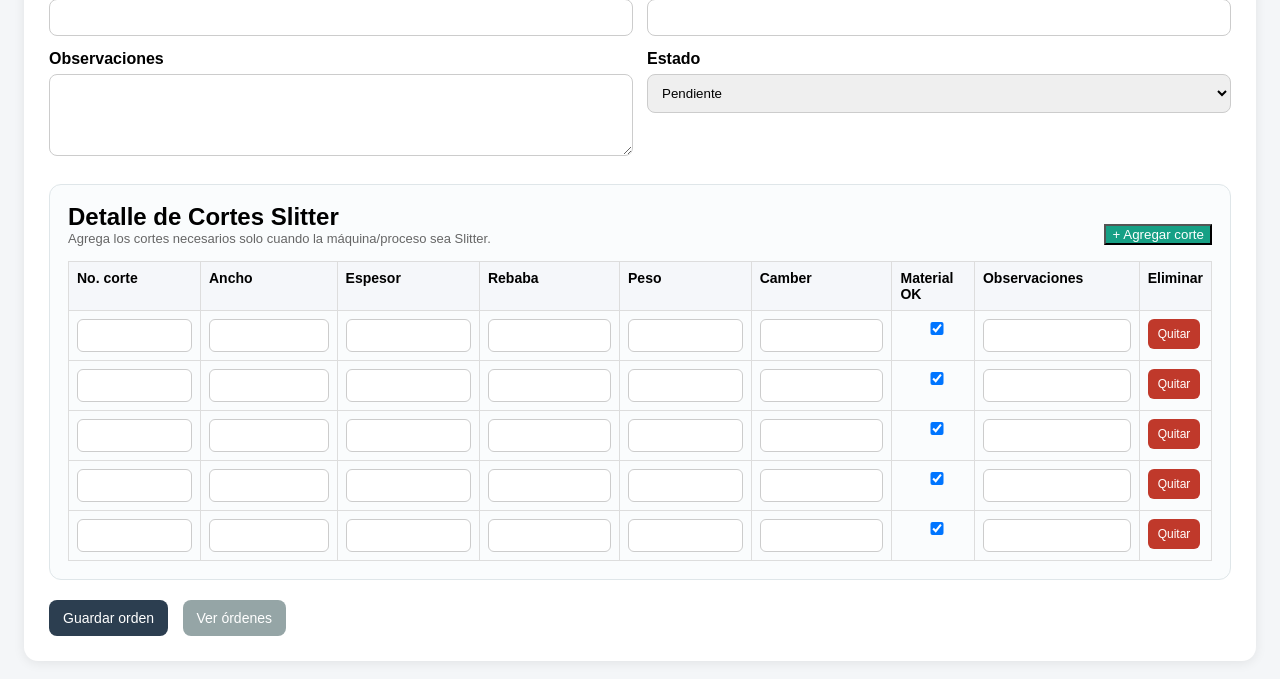
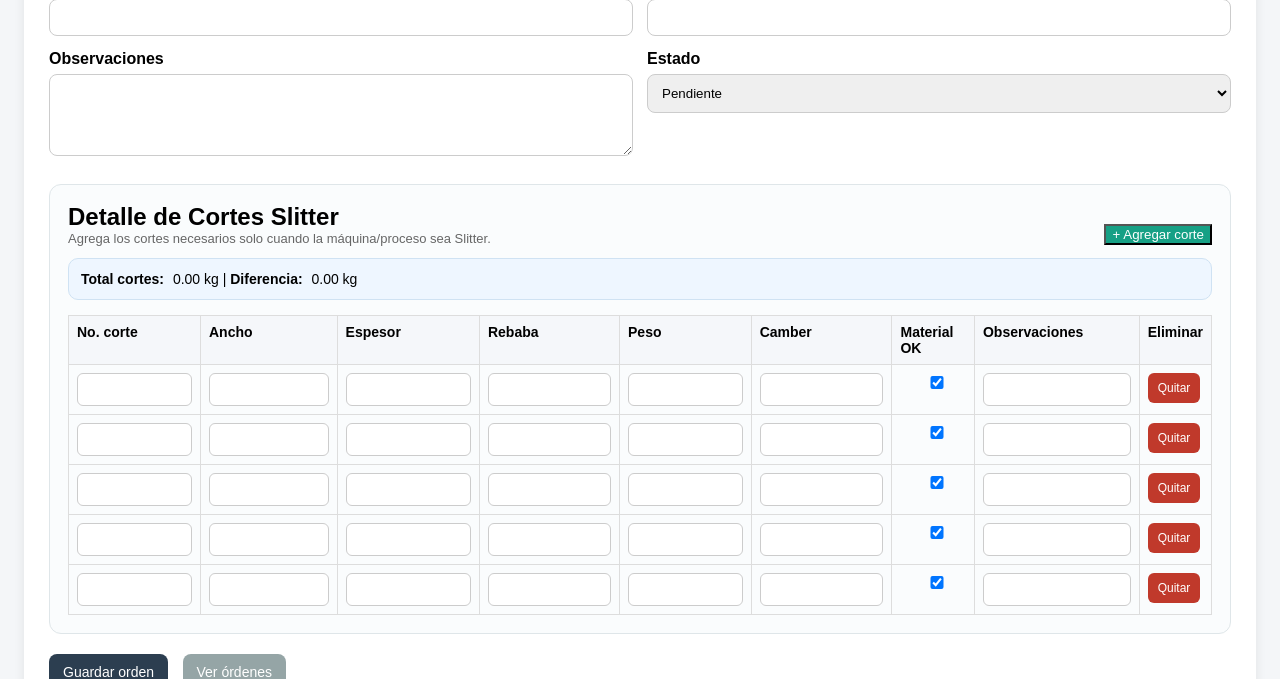
Before and after one commit to maxalejandro31-web/sistema_produccion, a Django app: page /captura/ in a window 1280 px wide. Shown: the part 904-1583 px from the top of the page. Run offline with Django 5.2, Linux system fonts and the light colour scheme; a user stored in the database is signed in; data comes from the database, SQL or seed files in the repository; data that the repository does not hold is empty.

Commit message:
slitter inteligente completo

```diff
--- a/produccion/templates/produccion/captura_orden.html
+++ b/produccion/templates/produccion/captura_orden.html
@@ -155,6 +155,19 @@
         font-size: 13px;
         color: #666;
     }
+
+    .resumen-slitter {
+        margin-bottom: 15px;
+        padding: 12px;
+        background: #eef6ff;
+        border: 1px solid #cfe2f3;
+        border-radius: 10px;
+        font-size: 14px;
+    }
+
+    .resumen-slitter strong {
+        margin-right: 5px;
+    }
 </style>
 
 <div class="contenedor">
@@ -162,6 +175,12 @@
 
     {% if mensaje %}
         <div class="mensaje">{{ mensaje }}</div>
+    {% endif %}
+
+    {% if error %}
+        <div style="background:#fdecea;color:#b71c1c;padding:10px;border-radius:8px;margin-bottom:15px;">
+            {{ error }}
+        </div>
     {% endif %}
 
     <form method="post" id="ordenForm">
@@ -186,6 +205,11 @@
                     <div class="nota">Agrega los cortes necesarios solo cuando la máquina/proceso sea Slitter.</div>
                 </div>
                 <button type="button" class="acciones btn-agregar" id="agregarFila">+ Agregar corte</button>
+            </div>
+
+            <div id="resumen-slitter" class="resumen-slitter">
+                <strong>Total cortes:</strong> <span id="total-peso">0.00</span> kg |
+                <strong>Diferencia:</strong> <span id="diferencia-peso">0.00</span> kg
             </div>
 
             {{ formset.management_form }}
@@ -263,10 +287,15 @@
 document.addEventListener('DOMContentLoaded', function () {
     const lineaSelect = document.getElementById('id_linea');
     const tipoProcesoSelect = document.getElementById('id_tipo_proceso');
+    const pesoUsadoInput = document.getElementById('id_peso_usado');
+
     const bloqueSlitter = document.getElementById('bloque-slitter');
     const totalForms = document.getElementById('id_detalles-TOTAL_FORMS');
     const tablaBody = document.getElementById('tabla-detalles-body');
     const btnAgregarFila = document.getElementById('agregarFila');
+
+    const totalPesoSpan = document.getElementById('total-peso');
+    const diferenciaSpan = document.getElementById('diferencia-peso');
 
     function esSlitter() {
         let porLinea = false;
@@ -294,6 +323,7 @@ document.addEventListener('DOMContentLoaded', function () {
         } else {
             bloqueSlitter.classList.add('oculto');
         }
+        calcularTotales();
     }
 
     function limpiarValoresFila(row) {
@@ -334,6 +364,38 @@ document.addEventListener('DOMContentLoaded', function () {
         });
     }
 
+    function calcularTotales() {
+        if (!tablaBody || !totalPesoSpan || !diferenciaSpan) return;
+
+        let total = 0;
+        const filas = Array.from(tablaBody.querySelectorAll('.detalle-row')).filter(f => f.style.display !== 'none');
+
+        filas.forEach(fila => {
+            const inputPeso = fila.querySelector('input[name*="-peso"]');
+            if (inputPeso) {
+                const val = parseFloat(inputPeso.value);
+                if (!isNaN(val)) total += val;
+            }
+        });
+
+        totalPesoSpan.innerText = total.toFixed(2);
+
+        const pesoUsado = parseFloat(pesoUsadoInput ? pesoUsadoInput.value : '');
+        if (!isNaN(pesoUsado)) {
+            const diferencia = pesoUsado - total;
+            diferenciaSpan.innerText = diferencia.toFixed(2);
+
+            if (Math.abs(diferencia) > 50) {
+                diferenciaSpan.style.color = 'red';
+            } else {
+                diferenciaSpan.style.color = 'green';
+            }
+        } else {
+            diferenciaSpan.innerText = '0.00';
+            diferenciaSpan.style.color = 'black';
+        }
+    }
+
     function crearNuevaFila() {
         const filas = tablaBody.querySelectorAll('.detalle-row');
         if (filas.length === 0) return;
@@ -357,6 +419,7 @@ document.addEventListener('DOMContentLoaded', function () {
 
         tablaBody.appendChild(nuevaFila);
         totalForms.value = nuevoIndice + 1;
+        calcularTotales();
     }
 
     function quitarFila(button) {
@@ -368,6 +431,7 @@ document.addEventListener('DOMContentLoaded', function () {
             limpiarValoresFila(row);
             const noCorteInput = row.querySelector('input[name*="-no_corte"]');
             if (noCorteInput) noCorteInput.value = '1';
+            calcularTotales();
             return;
         }
 
@@ -381,6 +445,8 @@ document.addEventListener('DOMContentLoaded', function () {
             row.remove();
             reordenarFilas();
         }
+
+        calcularTotales();
     }
 
     function reordenarFilas() {
@@ -406,15 +472,25 @@ document.addEventListener('DOMContentLoaded', function () {
         tipoProcesoSelect.addEventListener('change', toggleBloqueSlitter);
     }
 
+    if (pesoUsadoInput) {
+        pesoUsadoInput.addEventListener('input', calcularTotales);
+    }
+
     if (btnAgregarFila) {
         btnAgregarFila.addEventListener('click', crearNuevaFila);
     }
 
-    tablaBody.addEventListener('click', function (e) {
-        if (e.target.classList.contains('btn-eliminar-fila')) {
-            quitarFila(e.target);
-        }
-    });
+    if (tablaBody) {
+        tablaBody.addEventListener('click', function (e) {
+            if (e.target.classList.contains('btn-eliminar-fila')) {
+                quitarFila(e.target);
+            }
+        });
+
+        tablaBody.addEventListener('input', function () {
+            calcularTotales();
+        });
+    }
 
     toggleBloqueSlitter();
 });
--- a/produccion/views.py
+++ b/produccion/views.py
@@ -11,23 +11,44 @@ def captura_orden(request):
         return HttpResponse("No tienes permiso para capturar órdenes.")
 
     mensaje = ''
+    error = ''
 
     if request.method == 'POST':
         form = OrdenProduccionForm(request.POST)
         formset = DetalleSlitterFormSet(request.POST, prefix='detalles')
 
         if form.is_valid() and formset.is_valid():
-            orden = form.save()
+            orden = form.save(commit=False)
+            tipo = orden.tipo_proceso
+            detalles = formset.save(commit=False)
 
-            detalles = formset.save(commit=False)
-            for detalle in detalles:
-                detalle.orden = orden
-                detalle.save()
+            if tipo == 'slitter':
+                suma_pesos = 0
+
+                for d in detalles:
+                    if d.peso:
+                        suma_pesos += float(d.peso)
+
+                if orden.peso_usado:
+                    diferencia = float(orden.peso_usado) - suma_pesos
+                else:
+                    diferencia = 0
+
+                orden.peso_producido = suma_pesos
+                orden.scrap_total = diferencia if diferencia > 0 else 0
+            else:
+                detalles = []
+
+            orden.save()
+
+            for d in detalles:
+                d.orden = orden
+                d.save()
 
             for obj in formset.deleted_objects:
                 obj.delete()
 
-            mensaje = 'Orden Slitter registrada correctamente.'
+            mensaje = 'Orden registrada correctamente.'
             form = OrdenProduccionForm()
             formset = DetalleSlitterFormSet(prefix='detalles')
     else:
@@ -38,6 +59,7 @@ def captura_orden(request):
         'form': form,
         'formset': formset,
         'mensaje': mensaje,
+        'error': error,
     })
 
 
@@ -65,8 +87,6 @@ def cambiar_estado(request, orden_id, nuevo_estado):
         return HttpResponse("Estado no válido.")
 
     orden = get_object_or_404(OrdenProduccion, id=orden_id)
-
-    # Actualiza solo el estado, sin volver a ejecutar lógica completa del save
     OrdenProduccion.objects.filter(id=orden.id).update(estado=nuevo_estado)
 
     return redirect('lista_ordenes')
```
